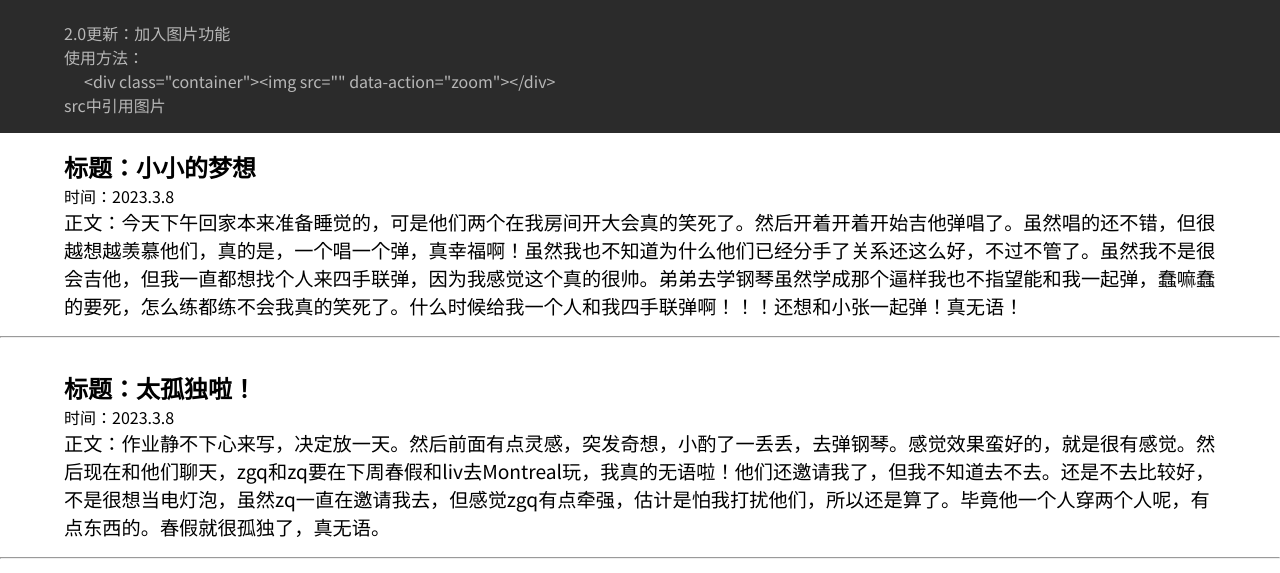
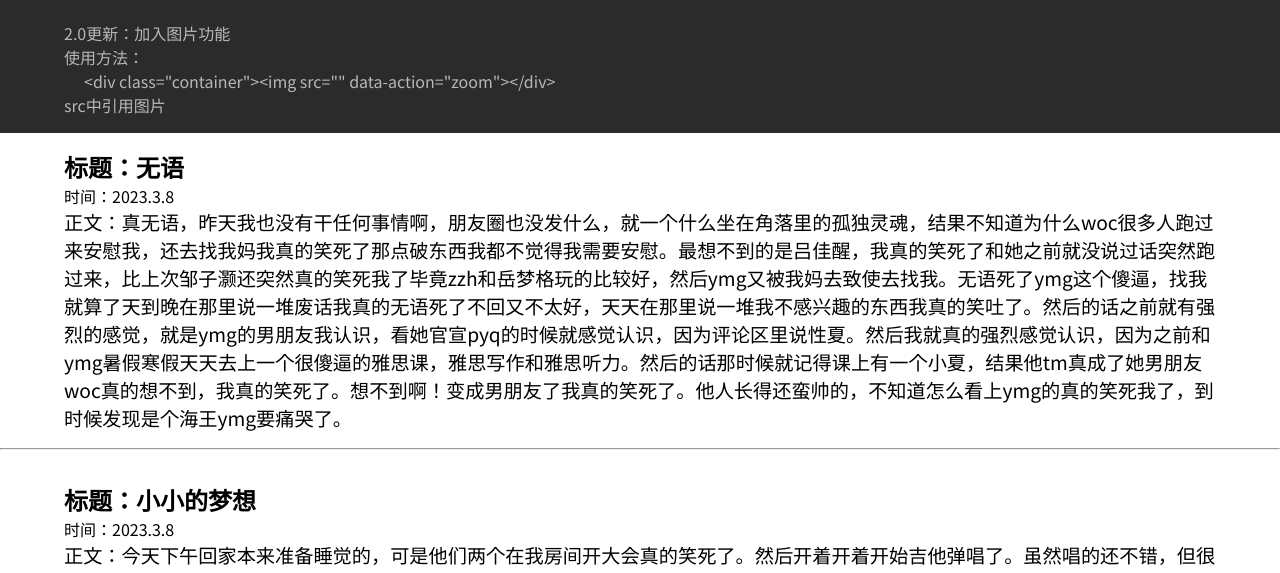
Before and after one commit to rickdiary/rickdiary.github.io, a plain HTML site: page index.html in a window 1280 px wide. Shown: the part 156-729 px from the top of the page. Drawn offline with nearby package versions, Linux system fonts and the light colour scheme.

Commit message:
Add files via upload

```diff
--- a/index.html
+++ b/index.html
@@ -102,7 +102,12 @@ div.diary>h2.title+p.time+p.diary+hr.diary
 
 
 
-
+    <div class="diary">
+        <h2 class="title">无语</h2>
+        <p class="time">2023.3.8</p>
+        <p class="diary">真无语，昨天我也没有干任何事情啊，朋友圈也没发什么，就一个什么坐在角落里的孤独灵魂，结果不知道为什么woc很多人跑过来安慰我，还去找我妈我真的笑死了那点破东西我都不觉得我需要安慰。最想不到的是吕佳醒，我真的笑死了和她之前就没说过话突然跑过来，比上次邹子灏还突然真的笑死我了毕竟zzh和岳梦格玩的比较好，然后ymg又被我妈去致使去找我。无语死了ymg这个傻逼，找我就算了天到晚在那里说一堆废话我真的无语死了不回又不太好，天天在那里说一堆我不感兴趣的东西我真的笑吐了。然后的话之前就有强烈的感觉，就是ymg的男朋友我认识，看她官宣pyq的时候就感觉认识，因为评论区里说性夏。然后我就真的强烈感觉认识，因为之前和ymg暑假寒假天天去上一个很傻逼的雅思课，雅思写作和雅思听力。然后的话那时候就记得课上有一个小夏，结果他tm真成了她男朋友woc真的想不到，我真的笑死了。想不到啊！变成男朋友了我真的笑死了。他人长得还蛮帅的，不知道怎么看上ymg的真的笑死我了，到时候发现是个海王ymg要痛哭了。</p>
+        <hr class="diary">
+    </div>
     <div class="diary">
         <h2 class="title">小小的梦想</h2>
         <p class="time">2023.3.8</p>
```
